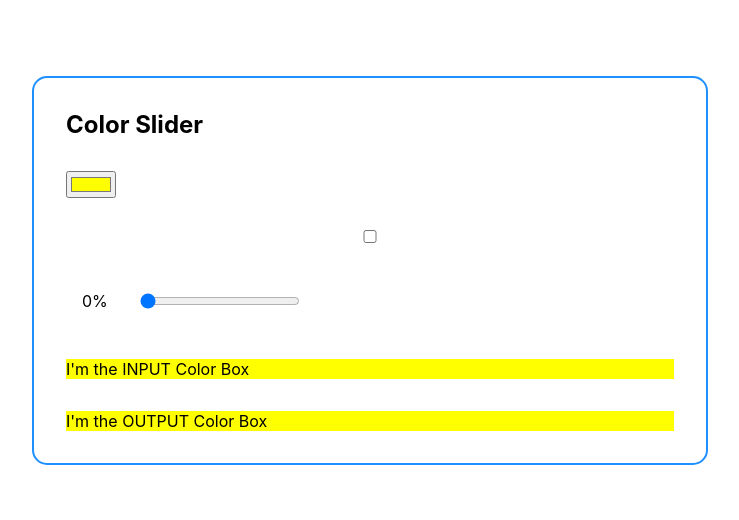
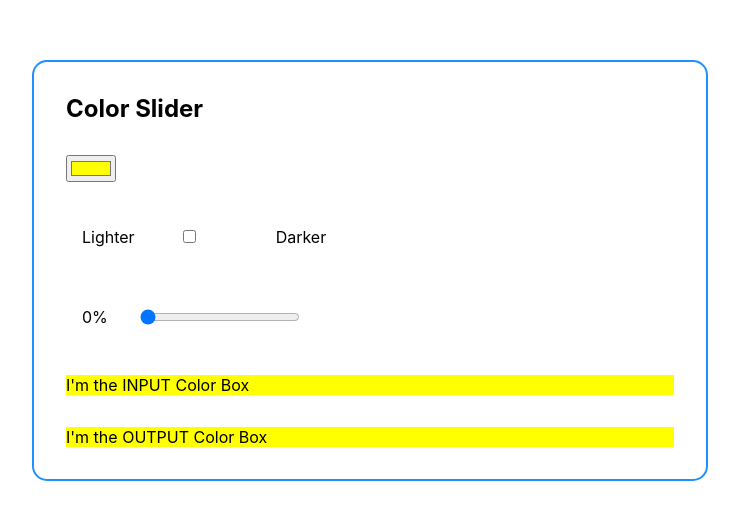
Before and after one commit to STLnick/react-color-slider, a React (Create React App) app: page / in a window 1280 px wide. Shown: the part 138-658 px from the top of the page, without its empty margins (278-1017 px from the left). Built offline with nearby package versions, Linux system fonts and the light colour scheme.

Commit message:
:art: Bring in structure for fancy CSS slider
Still needs previously made CSS classes to be fancy

```diff
--- a/src/components/ColorTool/Switch/index.js
+++ b/src/components/ColorTool/Switch/index.js
@@ -3,7 +3,15 @@ import PropTypes from 'prop-types'
 
 export const Switch = ({ handler }) => {
   return (
-    <input type="checkbox" onChange={handler} />
+    <div>
+      <span className="slider-label light-label">Lighter</span>
+      <label className="switch round">
+        <input className="switch-checkbox" onChange={handler} type="checkbox" />
+        <span className="slider round"></span>
+      </label>
+      <span className="slider-label dark-label not-selected">Darker</span>
+    </div>
+
   )
 }
 
```
